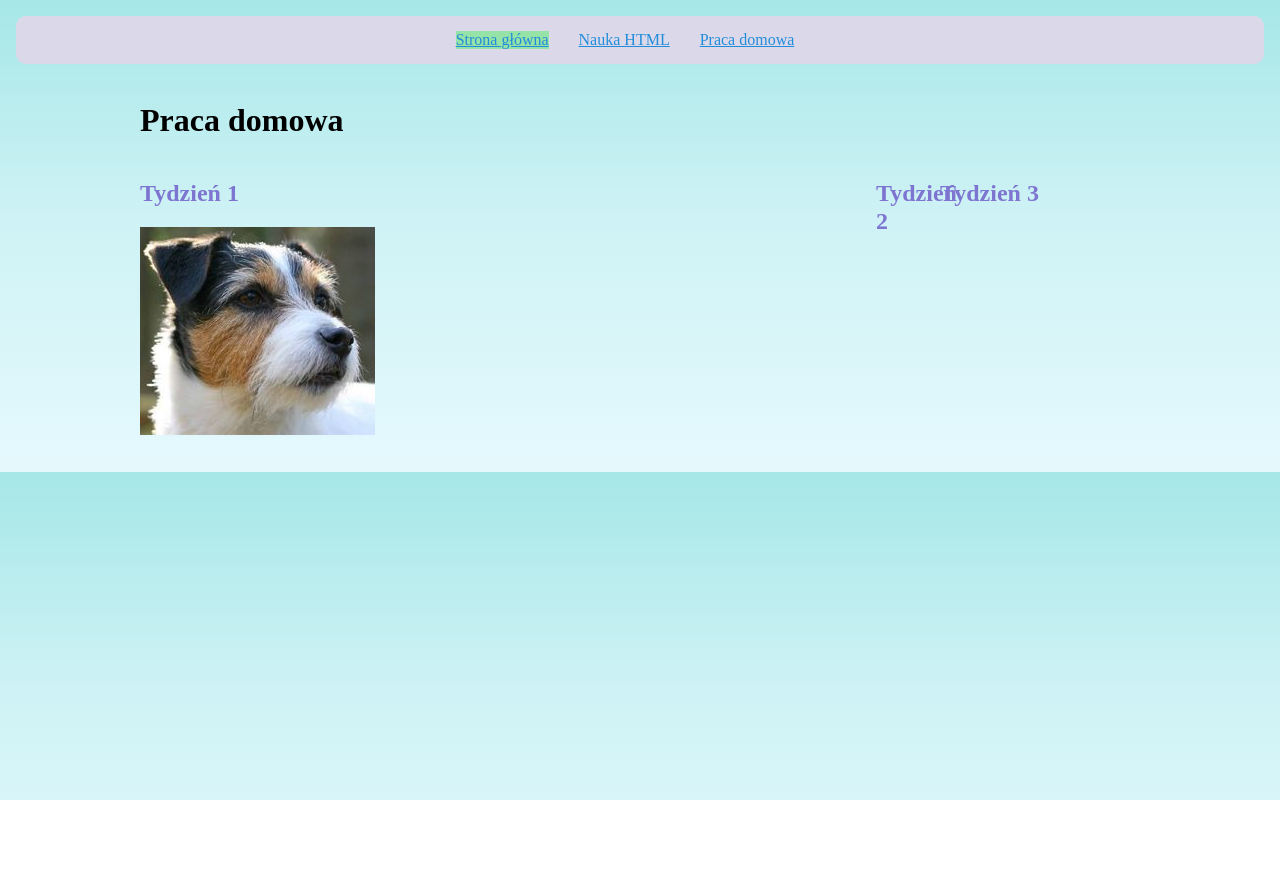
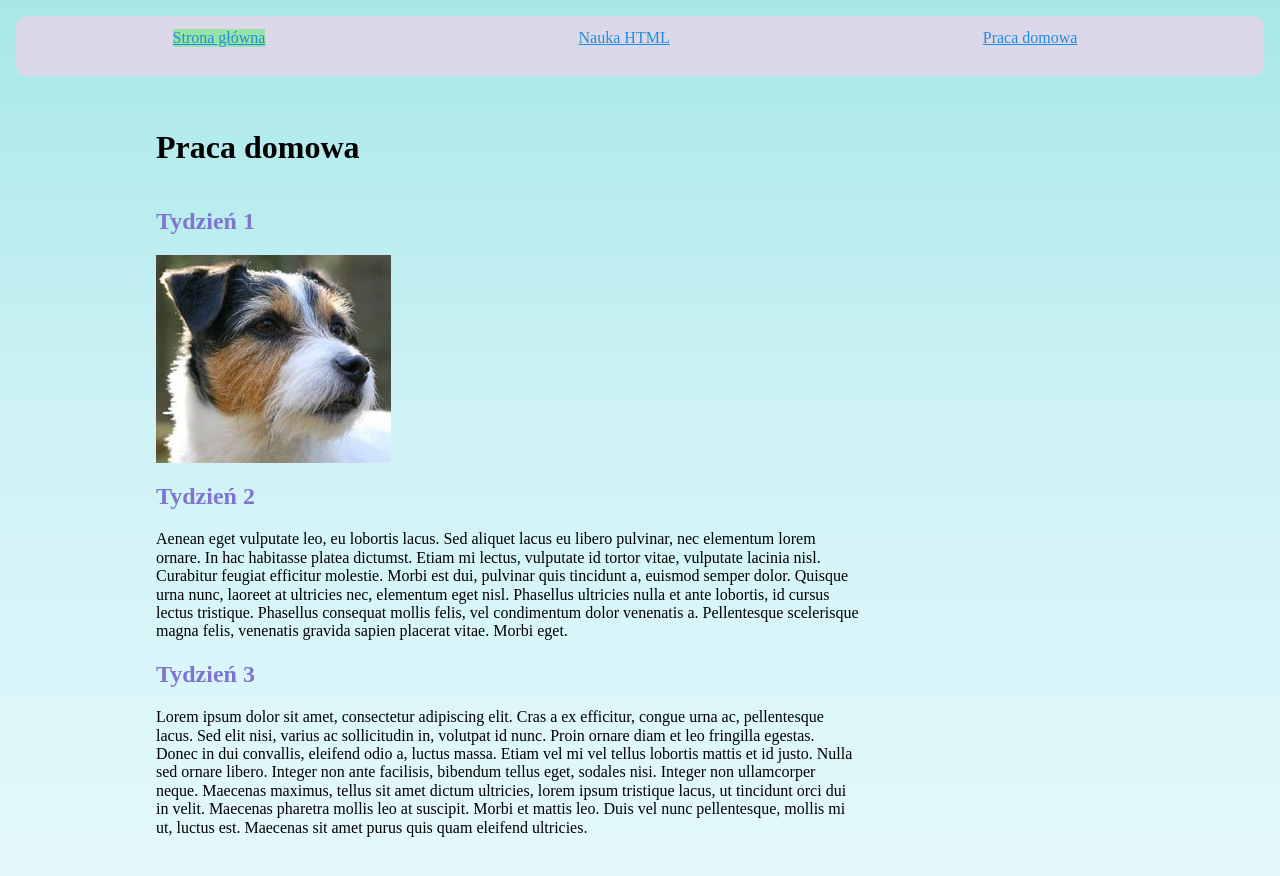
Before and after one commit to patrycjakurosz/homepage, a plain HTML site: page praca-domowa.html in a window 1280 px wide. Before the commit the page ends 800 px from the top, so only its background shows below. Drawn offline with Linux system fonts and the light colour scheme.

Commit message:
refactor styles to mobile first approach and add hamburger menu

```diff
--- a/css/style.css
+++ b/css/style.css
@@ -7,13 +7,10 @@ html {
 *:after {
   box-sizing: inherit;
 }
+
 body {
-  background: linear-gradient(
-    180deg,
-    rgba(166, 231, 231, 1) 0%,
-    rgba(136, 224, 231, 0.4206932773109243) 44%,
-    rgba(67, 211, 240, 0.13778011204481788) 100%
-  );
+  background: white;
+  padding: 16px;
 }
 
 .articles {
@@ -22,15 +19,41 @@ body {
 
 .aside {
   grid-area: aside;
+  display: none;
 }
+
 
 .container__article {
   padding: 15px;
+}
+
+.container__picture {
+  display: block;
+  max-width: 100%;
 }
 .header {
   position: sticky;
   top: 0;
 }
+
+.footer {
+  background: black;
+}
+
+.hamburger {
+  position: absolute;
+  top: 30px;
+  right: 30px;
+  border: none;
+  background: white;
+  padding: 10px;
+}
+
+.header {
+  min-height: 50px;
+  width: 100%;
+}
+
 .header__h1 {
   color: #000000;
 }
@@ -44,55 +67,50 @@ body {
   color: #11add0;
 }
 .main {
-  max-width: 1000px;
-  /*margin: 0 auto;*/
+
+  margin: 50px auto 0;
+  padding: 16px;
 }
 
 .main__header {
   grid-area: main__header;
 }
+
 .menu {
-  background: #dbd9e9;
+  background: #c4e976;
   padding: 15px;
-  border-radius: 10px;
-  display: flex;
-  align-items: center;
-  justify-content: center;
+  display: none;
+  position: fixed;
+  /* width: 100%; */
+  width: calc(100% - 32px);
 }
 .menu__item {
-  color: #228cdb;
-  display: inline-block;
-  margin-right: 30px;
-}
-.menu__item--homepage {
-  background: #96e3a7;
+  display: block;
+  margin: 0 0 16px;
 }
 
-.footer {
-  background: #fefefe;
-  color: #228cdb;
-  padding: 17px;
+.menu--open {
+  display: block;
 }
 
-@media screen and (max-width: 425px) {
+@media screen and (min-width: 427px) {
   body {
-    background: white;
-    margin: 8px auto;
+    background: linear-gradient(
+      180deg,
+      rgba(166, 231, 231, 1) 0%,
+      rgba(136, 224, 231, 0.4206932773109243) 44%,
+      rgba(67, 211, 240, 0.13778011204481788) 100%
+    );
     padding: 16px;
   }
 
-  .footer {
-    background: black;
+  .aside {
+    display: block;
+  }
+  .header {
+    height: 60px;
   }
 
-  .aside {
-    display: none;
-  }
-}
-@media screen and (min-width: 768px) {
-  body {
-    padding: 16px;
-  }
   .main {
     display: grid;
     grid-template-areas:
@@ -100,5 +118,34 @@ body {
       "articles . aside";
     grid-template-columns: 1fr 64px 200px;
     margin: 16px auto;
+    max-width: 1000px;
   }
+  .menu {
+    background: #dbd9e9;
+    padding: 15px;
+    border-radius: 10px;
+    display: flex;
+    align-items: center;
+    justify-content: space-around;
+    height: 60px;
+  }
+  .menu__item {
+    color: #228cdb;
+    display: inline-block;
+    margin-right: 30px;
+  }
+  .menu__item--homepage {
+    background: #96e3a7;
+  }
+
+  .hamburger {
+    display: none;
+  }
+
+  .footer {
+    background: #fefefe;
+    color: #228cdb;
+    padding: 17px;
+  }
+
 }
--- a/js/main.js
+++ b/js/main.js
@@ -21,3 +21,10 @@ const woman = {
 }
 woman.greeting(name, age);
 woman.greet(name, age);
+
+const hamburger = document.querySelector('.hamburger--js');
+
+hamburger.addEventListener("click", () => {
+    const nav = document.querySelector('.menu--js');
+    nav.classList.toggle('menu--open')
+})
--- a/praca-domowa.html
+++ b/praca-domowa.html
@@ -1,69 +1,72 @@
 <!DOCTYPE html>
 <html lang="pl">
-
   <head>
-    <meta charset="UTF-8">
-    <meta name="viewport" content="width=device-width, initial-scale=1.0">
+    <meta charset="UTF-8" />
+    <meta name="viewport" content="width=device-width, initial-scale=1.0" />
     <title>Document</title>
-    <link href="css/normalize.css" rel="stylesheet" type="text/css">
-    <link href="css/style.css" rel="stylesheet" type="text/css">
+    <link href="css/normalize.css" rel="stylesheet" type="text/css" />
+    <link href="css/style.css" rel="stylesheet" type="text/css" />
   </head>
 
   <body>
     <header class="header">
       <nav class="menu">
-            <a class="menu__item menu__item--homepage" href="index.html">Strona główna</a>
+        <a class="menu__item menu__item--homepage" href="index.html"
+          >Strona główna</a
+        >
         <a class="menu__item" href="nauka-html.html">Nauka HTML</a>
         <a class="menu__item" href="praca-domowa.html">Praca domowa</a>
       </nav>
     </header>
-    <main class = "main">
-        <header class = "main__header">
-            <h1 class= "header__h1">Praca domowa</h1>
+    <main class="main">
+      <header class="main__header">
+        <h1 class="header__h1">Praca domowa</h1>
       </header>
-
+      <div class="article">
         <section class="container">
           <h2 class="header__h2">Tydzień 1</h2>
-            <img class="container__picture" src="img/91af55cc9d07e287095ffc4f5f957afa.jpg" alt="Głowa parsona"/>
+          <img
+            class="container__picture"
+            src="img/91af55cc9d07e287095ffc4f5f957afa.jpg"
+            alt="Głowa parsona"
+          />
         </section>
 
         <section class="container">
           <h2 class="header__h2">Tydzień 2</h2>
+          <p class="container__paragraph">
+            Aenean eget vulputate leo, eu lobortis lacus. Sed aliquet lacus eu
+            libero pulvinar, nec elementum lorem ornare. In hac habitasse platea
+            dictumst. Etiam mi lectus, vulputate id tortor vitae, vulputate
+            lacinia nisl. Curabitur feugiat efficitur molestie. Morbi est dui,
+            pulvinar quis tincidunt a, euismod semper dolor. Quisque urna nunc,
+            laoreet at ultricies nec, elementum eget nisl. Phasellus ultricies
+            nulla et ante lobortis, id cursus lectus tristique. Phasellus
+            consequat mollis felis, vel condimentum dolor venenatis a.
+            Pellentesque scelerisque magna felis, venenatis gravida sapien
+            placerat vitae. Morbi eget.
+          </p>
         </section>
 
         <section class="container">
           <h2 class="header__h2">Tydzień 3</h2>
-            <!--<article>
-                <h3>Co to jest HTML</h3>
-                <p>HTML -HyperText markup langiage. Nie jest to typowy język programowania, jest to język znaczników.
-                    HTML składa się ze znaczników. Budowa znaczników: &lt;znacznik
-                    atrybut&equals;&quot;wartość&quot;&gt;treść&lt;&sol;znacznik&gt;
+          <p class="container__paragraph">
+            Lorem ipsum dolor sit amet, consectetur adipiscing elit. Cras a ex
+            efficitur, congue urna ac, pellentesque lacus. Sed elit nisi, varius
+            ac sollicitudin in, volutpat id nunc. Proin ornare diam et leo
+            fringilla egestas. Donec in dui convallis, eleifend odio a, luctus
+            massa. Etiam vel mi vel tellus lobortis mattis et id justo. Nulla
+            sed ornare libero. Integer non ante facilisis, bibendum tellus eget,
+            sodales nisi. Integer non ullamcorper neque. Maecenas maximus,
+            tellus sit amet dictum ultricies, lorem ipsum tristique lacus, ut
+            tincidunt orci dui in velit. Maecenas pharetra mollis leo at
+            suscipit. Morbi et mattis leo. Duis vel nunc pellentesque, mollis mi
+            ut, luctus est. Maecenas sit amet purus quis quam eleifend
+            ultricies.
           </p>
-            </article>
-            <article>
-                <h4>Znaczniki:</h4>
-                <p>&lt;main&gt; - głowna część dokumentu</p>
-                <p>&lt;section&gt; - sekcje dokumentu pod względem logicznego podziału. Kazda sekcja powinna mieć
-                    nagłówek.</p>
-                <p>&lt;article&gt; - samodzielne treści, może isteniec samodzielnie. Jak odróznic section od article np.
-                    porównanie gazetowe – sekcja sport w gazecie gdzie mamy artykuły i taki pojedynczy artykuł opakowany
-                    jest w article.</p>
-                <p>&lt;header&gt; - nagłówek dokumentu/sekcji/artykułu/</p>
-                <p>&lt;footer&gt; - stopka</p>
-                <p>&lt;h1-h6&gt; - nałgłówki</p>
-                <p>&lt;p&gt; - paragraf</p>
-
-            </article>
         </section>
-
-        <section>
-            <h2>Tydzień 4</h2>
-        </section>
+      </div>
     </main>
-    <footer>
-        Strona domowa- nauka HTML
-    </footer>-->
     <script src="js/main.js"></script>
   </body>
-
 </html>
```
Also changed, not shown: index.html (+2 -1 lines), nauka-html.html (+20 -35 lines). Lines whose indentation alone changed are shown as unchanged.
